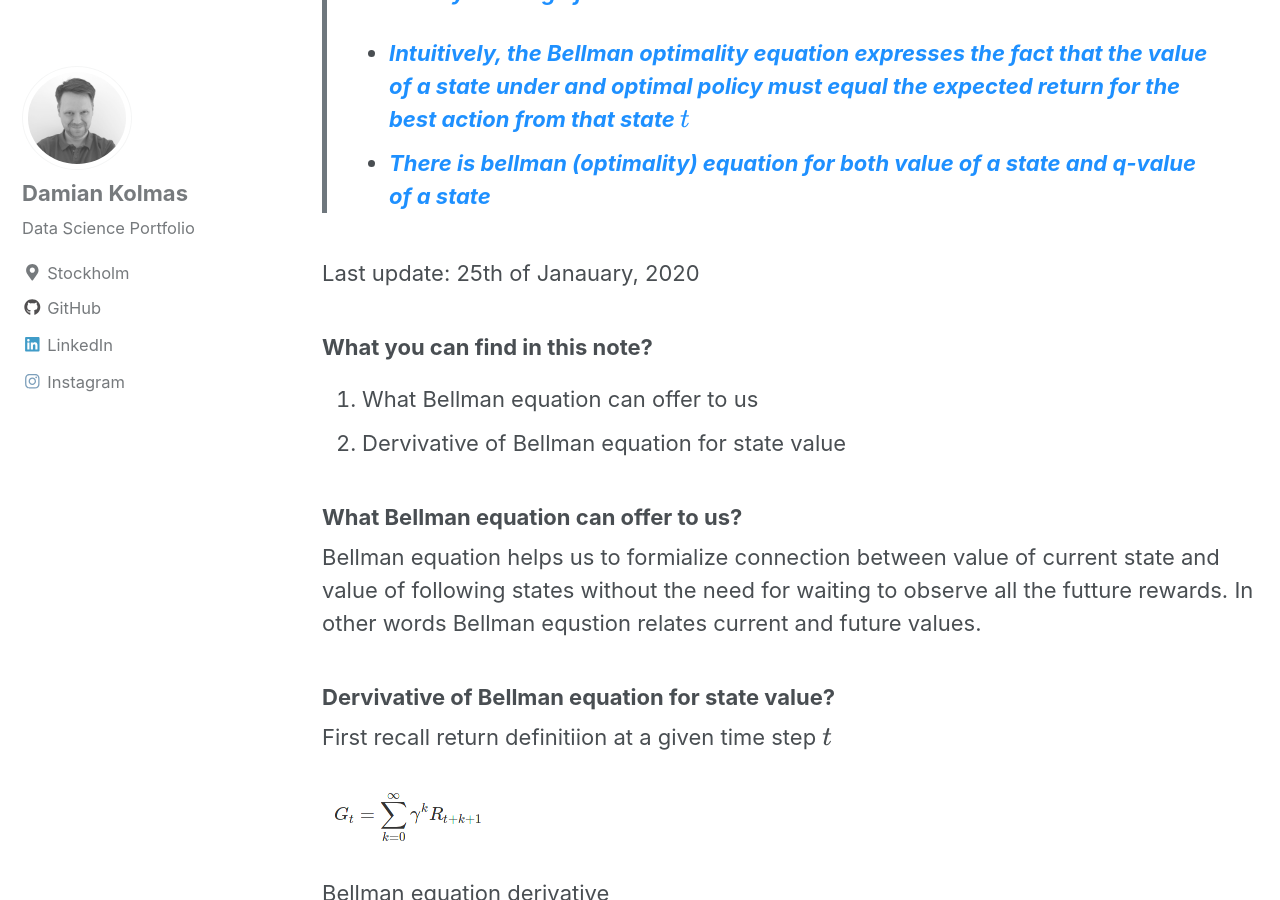
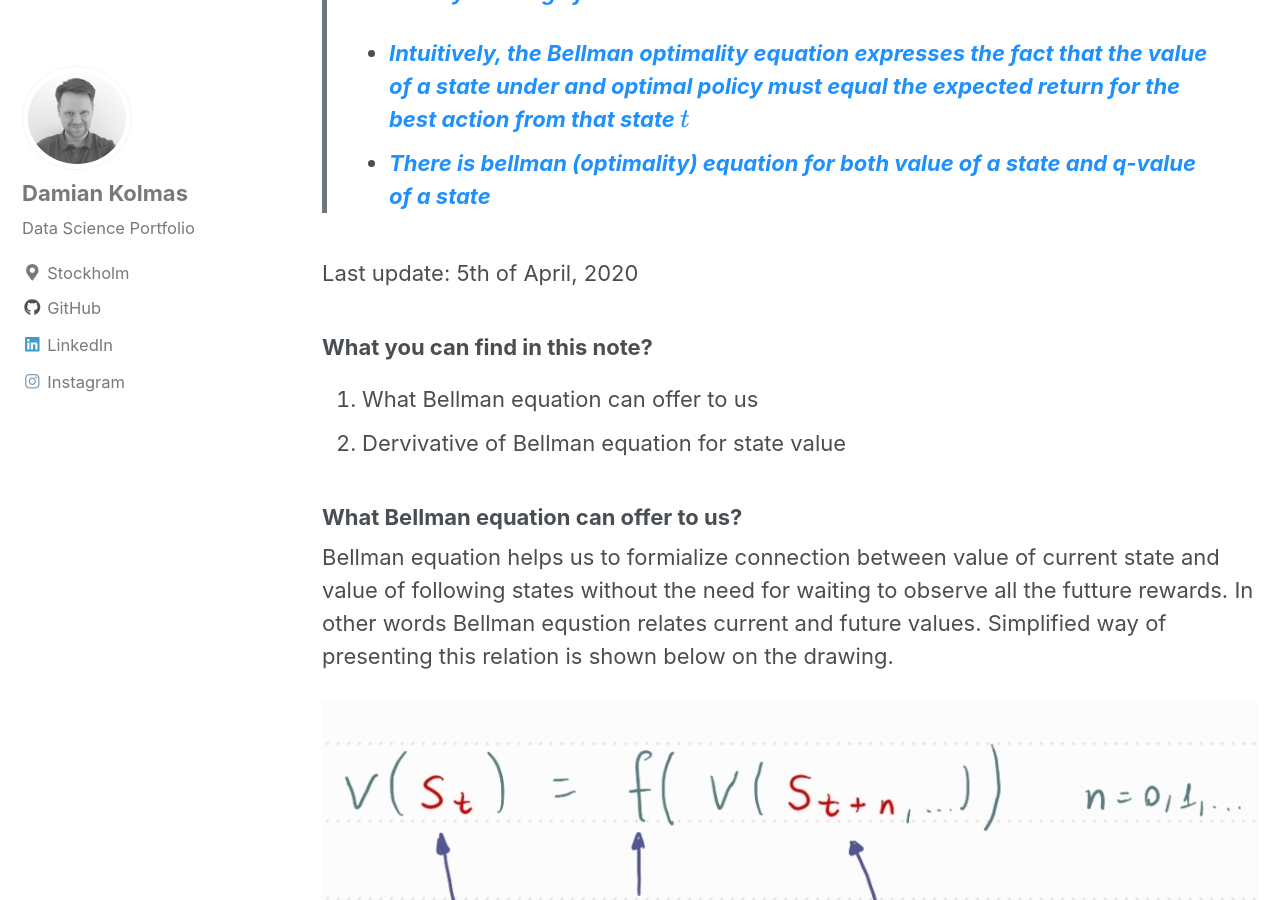
Before and after one commit to DKolmas/DKolmas.github.io, a Jekyll site: the page built from _posts/2020-01-07-Bellman-Equations-Introduction.md, in a window 1280 px wide and 900 px high, scrolled down 269 px. Built offline with Jekyll 4.4.1, drawn with Linux system fonts in a browser that asks for light colours; cached includes are drawn as plain includes; formulas are drawn with MathJax 3.

Commit message:
adding drawing of Bellman equation

```diff
--- a/_posts/2020-01-07-Bellman-Equations-Introduction.md
+++ b/_posts/2020-01-07-Bellman-Equations-Introduction.md
@@ -13,7 +13,7 @@ classes: wide
 > * <span style="color:dodgerblue">**Intuitively, the Bellman optimality equation expresses the fact that the value of a state under and optimal policy must equal the expected return for the best action from that state  $$t$$**</span>
 > * <span style="color:dodgerblue">**There is bellman (optimality) equation for both value of a state and q-value of a state**</span>
 
-Last update: 25th of Janauary, 2020
+Last update: 5th of April, 2020
 
 ### What you can find in this note?
 1. What Bellman equation can offer to us
@@ -22,7 +22,9 @@ Last update: 25th of Janauary, 2020
 ### What Bellman equation can offer to us?
 
 Bellman equation helps us to formialize connection between value of current state and value of following states without the need for waiting to observe all the futture rewards.
-In other words Bellman equstion relates current and future values.
+In other words Bellman equstion relates current and future values. Simplified way of presenting this relation is shown below on the drawing.
+
+![image](/images/Bellman_eq_drawing_01.jpg)
 
 ### Dervivative of Bellman equation for state value?
 
```
Also changed, not shown: images/Bellman_eq_drawing_01.jpg (added).
